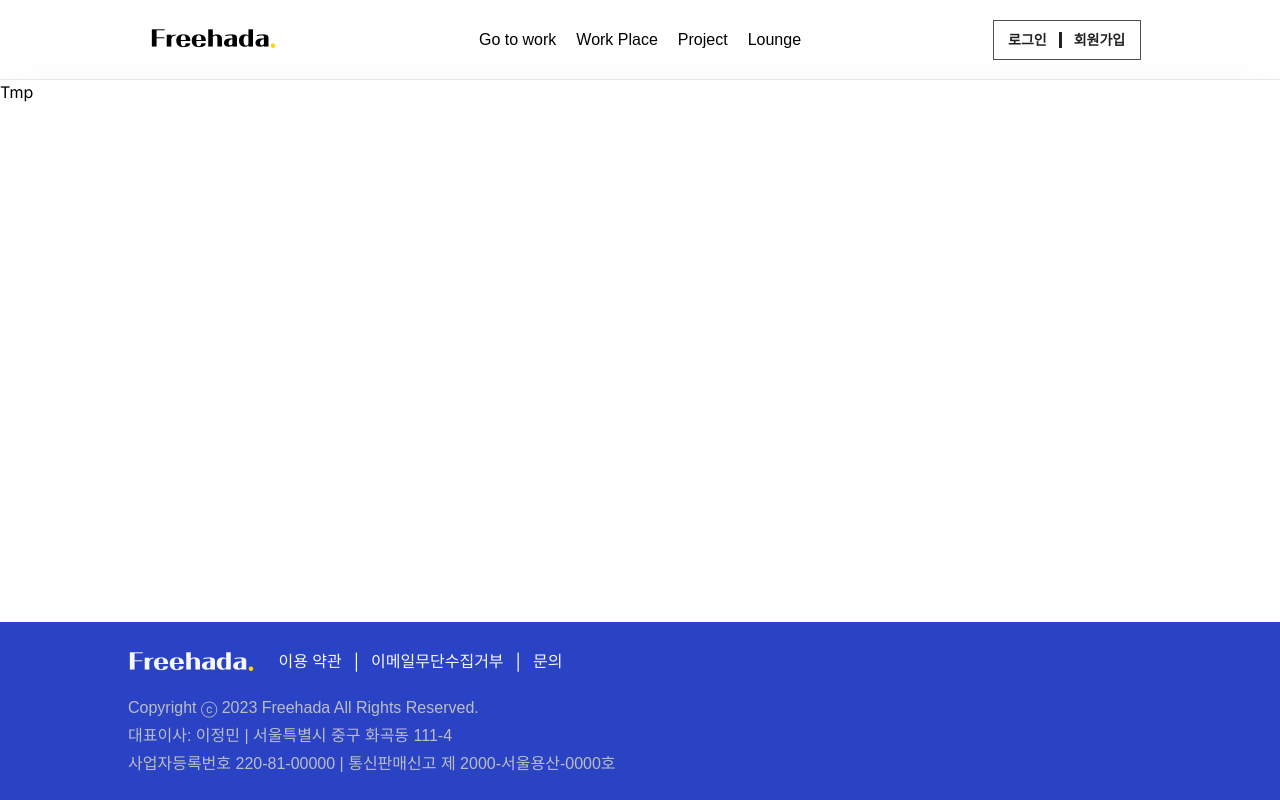
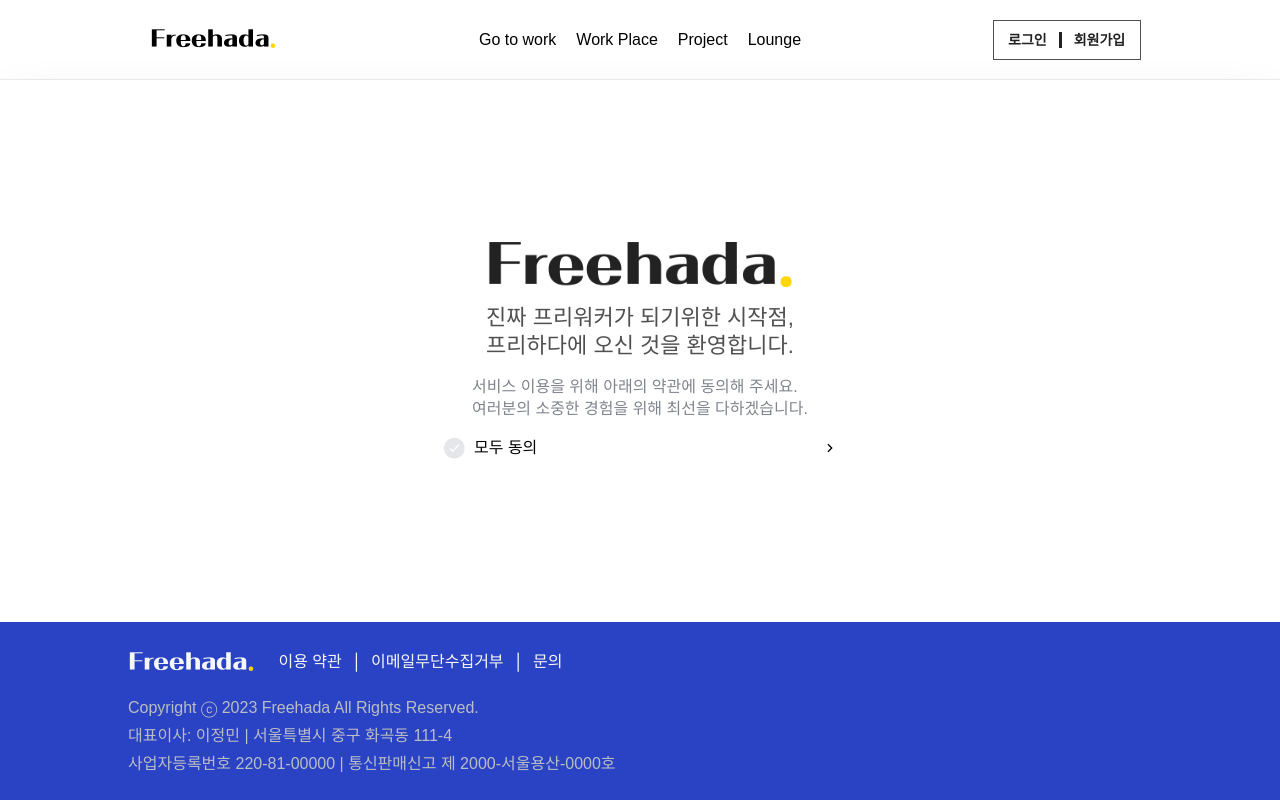
Before and after one commit to freehada/frontend, a Next.js app: page /signup in a window 1280 px wide. Built offline with nearby package versions, Linux system fonts and the light colour scheme; what tailwindcss-debug-screens would draw is missing.

Commit message:
feat: 공통 checkbox 버튼 UI 추가 및 약관동의 컴포넌트 개발중

```diff
--- a/src/app/(root)/login/profile/page.tsx
+++ /dev/null
@@ -1,16 +0,0 @@
-import AuthForm from '@/components/auth-form';
-import FormInput from '@/components/form-input';
-import LabelWithAsterisk from '@/components/label-with-asterisk';
-import LogoTitle from '@/components/logo-title';
-import Button from '@/components/ui/button-ui';
-import Text from '@/components/ui/text-ui';
-
-export default function ProfileInputPage() {
-  return (
-    <section className="h-full flex flex-col items-center justify-center">
-      <LogoTitle />
-
-      <AuthForm />
-    </section>
-  );
-}
--- a/src/app/(root)/page.tsx
+++ b/src/app/(root)/page.tsx
@@ -1,6 +1,7 @@
 'use client';
 import LoginOAuthForm from '@/components/login-oauth-form';
 import useAuthenticatedQuery from '@/hooks/useAuthenticatedQuery';
+import useLoadingCompomentStore from '@/store/full-loading-store';
 import axios from 'axios';
 import Email from 'next-auth/providers/email';
 import { getSession } from 'next-auth/react';
@@ -10,13 +11,19 @@ import { useEffect } from 'react';
 export default function Home() {
   const router = useRouter();
   const { data, isSuccess, isFetching, isError, refetch, error } = useAuthenticatedQuery({ kind: 'KAKAO' });
-
+  const { openLoading, closeLoading } = useLoadingCompomentStore();
   useEffect(() => {
     if (axios.isAxiosError(error)) {
       if (error.status === 400) {
         router.push('/signup');
       }
     }
+
+    if (isFetching) {
+      openLoading();
+    } else {
+      closeLoading();
+    }
   }, [isFetching]);
 
   return <div></div>;
--- a/src/app/(root)/signup/page.tsx
+++ b/src/app/(root)/signup/page.tsx
@@ -1,3 +1,16 @@
+import AuthForm from '@/components/auth-form';
+import LogoTitle from '@/components/logo-title';
+import TermsAgreement from '@/components/terms-agreement';
+import Image from 'next/image';
+
 export default function SignUpPage() {
-  return <div>Tmp</div>;
+  return (
+    <section className="h-full h-700:h-auto flex flex-col items-center justify-center">
+      <TermsAgreement />
+
+      {/* <Image src={'/img_login_trim.png'} width={520} height={40} alt="logo" /> */}
+
+      {/* <AuthForm /> */}
+    </section>
+  );
 }
--- a/src/app/(root)/ui/page.tsx
+++ b/src/app/(root)/ui/page.tsx
@@ -5,7 +5,7 @@ import Button from '@/components/ui/button-ui';
 import Input from '@/components/ui/input-ui';
 import Checkbox from '@/components/ui/checkbox-ui';
 import { useState } from 'react';
-import TextChecbox from '@/components/ui/text-checbox';
+import CheckboxButton from '@/components/ui/checkbox-button-ui';
 
 /**
  * @deprecated
@@ -45,7 +45,7 @@ export default function UiPage() {
 
       <div>
         테스트 체큽가스
-        <TextChecbox />
+        <CheckboxButton />
       </div>
     </div>
   );
--- /dev/null
+++ b/src/components/agreement.tsx
@@ -0,0 +1,18 @@
+import CheckboxButton from './ui/checkbox-button-ui';
+import Text from '@/components/ui/text-ui';
+import Image from 'next/image';
+import { RiArrowRightSLine } from 'react-icons/ri';
+
+export default function Agreement() {
+  return (
+    <div className="flex flex-col w-full">
+      <div className="flex flex-row justify-between w-full items-center">
+        <div className="flex flex-row items-center gap-2">
+          <CheckboxButton />
+          <Text variant="sans">모두 동의</Text>
+        </div>
+        <RiArrowRightSLine />
+      </div>
+    </div>
+  );
+}
--- a/src/components/login-oauth-form.tsx
+++ b/src/components/login-oauth-form.tsx
@@ -28,11 +28,8 @@ export default function LoginOAuthForm() {
 
         <Button
           variant="oauth"
-          // onClick={() => {
-          //   signIn('kakao', { callbackUrl: '/' });
-          // }}
           onClick={() => {
-            openLoading();
+            signIn('kakao', { callbackUrl: '/' });
           }}
         >
           <Image src={'/icons/Kakao20.png'} width={30} height={30} alt="kakao" />
--- /dev/null
+++ b/src/components/terms-agreement.tsx
@@ -0,0 +1,23 @@
+import Image from 'next/image';
+import Text from '@/components/ui/text-ui';
+import Agreement from './agreement';
+
+export default function TermsAgreement() {
+  return (
+    <section className="flex flex-col items-center gap-4 w-[396px]">
+      <Image src={'/img_logo36.png'} width={304} height={46} alt="logo" />
+      <Text variant="sans" className="font-[400] text-[22px] leading-[28px] text-fontColor-300">
+        진짜 프리워커가 되기위한 시작점,
+        <br /> 프리하다에 오신 것을 환영합니다.
+      </Text>
+
+      <Text variant="sans" className="font-[400] text-[16px] leading-[22px] text-netural-60">
+        서비스 이용을 위해 아래의 약관에 동의해 주세요.
+        <br />
+        여러분의 소중한 경험을 위해 최선을 다하겠습니다.
+      </Text>
+
+      <Agreement />
+    </section>
+  );
+}
--- /dev/null
+++ b/src/components/ui/checkbox-button-ui.tsx
@@ -0,0 +1,58 @@
+'use client';
+import { PolymophicComponentProps } from '@/@types';
+import clsx from 'clsx';
+import { ElementType, forwardRef, Ref, useEffect, useState } from 'react';
+import Image from 'next/image';
+
+type CheckboxButtonProps = {};
+
+type CheckboxButtonUIProps<C extends ElementType> = PolymophicComponentProps<C, CheckboxButtonProps>;
+
+const CheckboxButton = forwardRef(
+  <C extends ElementType = 'input'>({ as, ...props }: CheckboxButtonUIProps<C>, ref: Ref<HTMLInputElement>) => {
+    const Component = as || 'input';
+    const [checked, setChecked] = useState<boolean>(false);
+
+    useEffect(() => {}, [checked]);
+
+    return (
+      <div className="flex items-center">
+        <Component ref={ref} type="checkbox" checked={checked} className="hidden inp-cbx" {...props} />
+        <label
+          htmlFor="checkbox"
+          className={clsx("relative  w-[24px] h-[24px] cursor-pointer block before:content-[''] ", {
+            'opacity-100 animate-wave': checked,
+            'opacity-60': !checked,
+          })}
+        >
+          <span
+            className={clsx('bg-white w-[14px] h-[14px] transition-all duration-300 label-cbx', {
+              "before:content-[''] w-full h-full bg-[#506eec] before:opacity-100 before:grow": checked,
+            })}
+            onClick={(e) => {
+              setChecked((prev) => !prev);
+            }}
+          >
+            {checked ? (
+              <Image
+                fill
+                src={'/icons/arrow/Bt_checkbox_Round_On.png'} // 체크 상태일 때의 이미지
+                alt="checked icon"
+                className={clsx('cursor-pointer')}
+              />
+            ) : (
+              <Image
+                fill
+                src={'/icons/arrow/Bt_checkbox_Round_Off.png'} // 체크되지 않은 상태일 때의 이미지
+                alt="unchecked icon"
+                className={clsx('cursor-pointer ')}
+              />
+            )}
+          </span>
+        </label>
+      </div>
+    );
+  },
+);
+
+export default CheckboxButton;
--- a/src/components/ui/text-checbox.tsx
+++ /dev/null
@@ -1,28 +0,0 @@
-export default function TextChecbox() {
-  return (
-    <div className="checkbox-wrapper-46 flex items-center">
-      <input type="checkbox" id="cbx-46" className="hidden inp-cbx" />
-      <label htmlFor="cbx-46" className="cbx flex items-center cursor-pointer select-none">
-        <span className="relative w-[24px] h-[24px] border border-gray-400 rounded transition-all duration-200 flex justify-center items-center">
-          <img
-            src="/icons/warning/SquareG24.png"
-            alt="unchecked icon"
-            className="absolute w-full h-full transition-opacity duration-300 ease-in-out checked:hidden"
-          />
-          <img
-            src="/icons/warning/Square_CheckB24.png"
-            alt="checked icon"
-            className="absolute w-full h-full opacity-0 transition-opacity duration-300 ease-in-out"
-          />
-          <svg
-            className="absolute w-full h-full top-[4px] left-[2px] stroke-current stroke-2 transition-all duration-300 ease-in-out hidden"
-            viewBox="0 0 12 10"
-          >
-            <polyline points="1.5 6 4.5 9 10.5 1"></polyline>
-          </svg>
-        </span>
-        <span className="pl-2">Checkbox</span>
-      </label>
-    </div>
-  );
-}
```
Also changed, not shown: src/@types/index.d.ts (+9 -0 lines).
